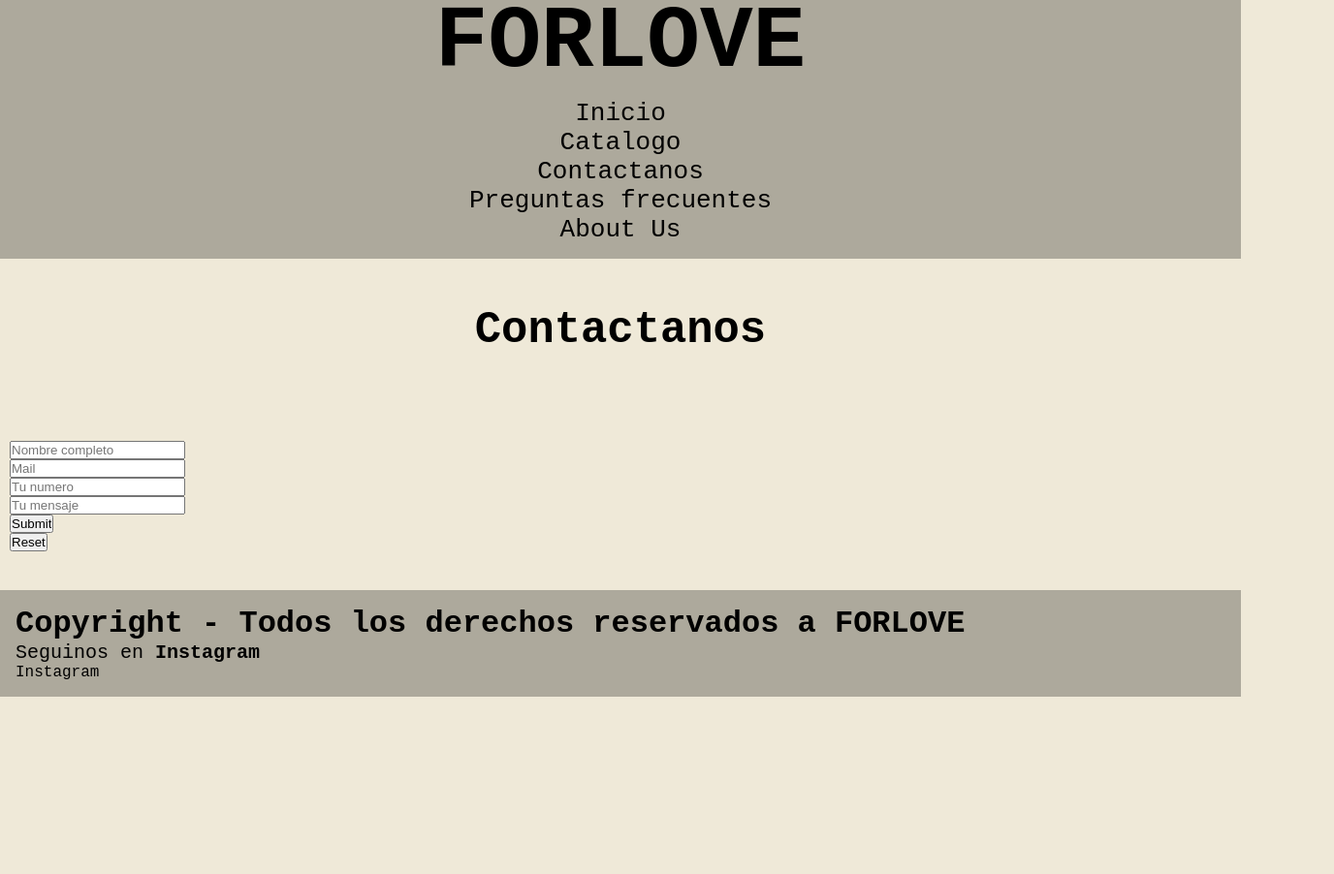
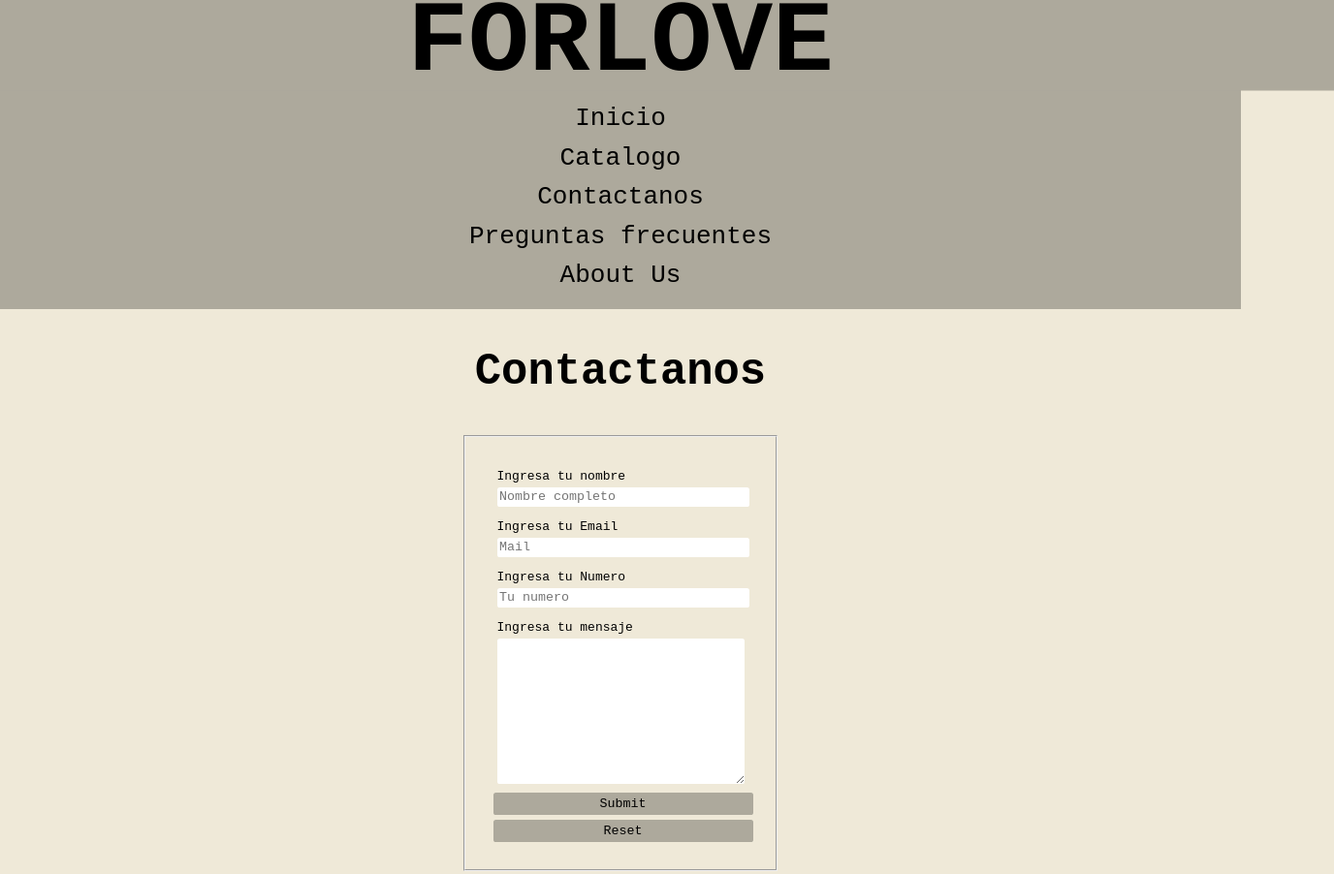
Before and after one commit to juammm1/forlove, a plain HTML site: page contactanos.html in a window 1280 px wide. Shown: the top 902 px of the page at 97% size, 1376 px wide, since content can reach past the window. Before the commit the page ends 800 px from the top, so only its background shows below. Drawn offline with Linux system fonts and the light colour scheme.

Commit message:
agregando animaciones y cambio al contacto

```diff
--- a/contactanos.html
+++ b/contactanos.html
@@ -1,10 +1,12 @@
 <!DOCTYPE html>
 <html>
+
 <head>
   <title>Forlove: Contactanos</title>
   <link rel="stylesheet" type="text/css" href="estilo.css">
   <meta name="viewport" content="width=device-width, initial-scale=1.0">
 </head>
+
 <body>
   <header>
     <h1 class="Logo"> <a href="index.html">FORLOVE</a> </h1>
@@ -19,16 +21,36 @@
     </nav>
   </header>
 
+  <main>
     <h2>Contactanos</h2>
 
     <form>
-     	<input type="text" name="Nombre" placeholder="Nombre completo"> <br>
-     	<input type="email" name="Mail" placeholder="Mail"> <br>
-     	<input type="number" name="Numero de telefono" placeholder="Tu numero"> <br>
-     	<input type="text" name="Mensaje" placeholder="Tu mensaje"> <br>
-      <input type="submit" name="Enviar"> <br>
-      <input type="reset" name="">
+      <fieldset>
+        <div>
+          <label for="nombre">Ingresa tu nombre</label>
+          <input id="nombre" type="text" name="Nombre" placeholder="Nombre completo">
+        </div>
+
+        <div>
+          <label for="nombre">Ingresa tu Email</label>
+          <input type="email" name="Mail" placeholder="Mail">
+        </div>
+
+        <div>
+          <label for="nombre">Ingresa tu Numero</label>
+          <input type="number" name="Numero de telefono" placeholder="Tu numero">
+        </div>
+
+        <div>
+          <label for="nombre">Ingresa tu mensaje</label>
+          <textarea name="mensaje" id="mensaje" cols="30" rows="10"></textarea>
+        </div>
+        <input type="submit" name="Enviar" class="boton">
+        <input type="reset" name=""  class="boton">
+
+      </fieldset>
     </form>
+  </main>
 
   <footer>
     <h3>Copyright - Todos los derechos reservados a FORLOVE</h3>
@@ -37,4 +59,5 @@
   </footer>
 
 </body>
+
 </html>
--- a/estilo.css
+++ b/estilo.css
@@ -1,6 +1,7 @@
 *{
 	padding: 0px;
 	margin: 0px;
+	font-family: monospace;
 }
 
 
@@ -20,6 +21,11 @@ padding-top: 30px;
 background-color: #ADA99C;
 margin-bottom: 0px;
 color: black;
+transition: all .2s;
+}
+
+h1:hover {
+	transform: scale(1.15);
 }
 
 h2 {
@@ -42,17 +48,41 @@ ul {
 	list-style: none;
 }
 
-footer {
-	font-size: 16px;
-	background-color: #ADA99C;
-	padding: 1rem;
+
+form {
+	display: flex;
+	flex-direction: column;
+	justify-content: center;
+	align-items: center;
 }
 
-form {
-padding-left: 0px;
-padding-top: 40px;
-padding-bottom: 30px;
-margin: 10px
+form div {
+	display: flex;
+	flex-direction: column;
+	align-items: flex-start;
+	padding: .5rem;
+	gap: .3rem;
+}
+
+form fieldset {
+	padding: 2rem;
+}
+
+.boton {
+	padding: .3rem;
+	width: 100%;
+	margin: .2rem;
+	background-color: #ADA99C;
+}
+
+form div input {
+	padding: .2rem;
+}
+
+input,textarea {
+	border: none;
+	border-radius: .2rem;
+	width: 100%;
 }
 
 p {
@@ -65,7 +95,6 @@ p {
 	padding: 15px;
 	display: flex;
 	flex-direction: column;
-
 }
 
 
@@ -95,8 +124,16 @@ img{
 
 main{
 	margin-bottom: 3rem;
+	width: 90%;
+	margin: auto;
 }
 
+footer {
+	font-size: 16px;
+	background-color: #ADA99C;
+	padding: 1rem;
+	margin-top: 5rem;
+}
 
 @media all and (max-width: 425px){
 	h1{
@@ -111,5 +148,16 @@ main{
 		padding: 0px;
 	}
 
+}
+
+li {
+	padding: .4rem;
+	transition: all .3s;
 
 }
+
+li:hover {
+	background-color: #efe9d8;
+
+
+}
```
Also changed, not shown: index.html (+12 -0 lines). Lines whose indentation alone changed are shown as unchanged.
